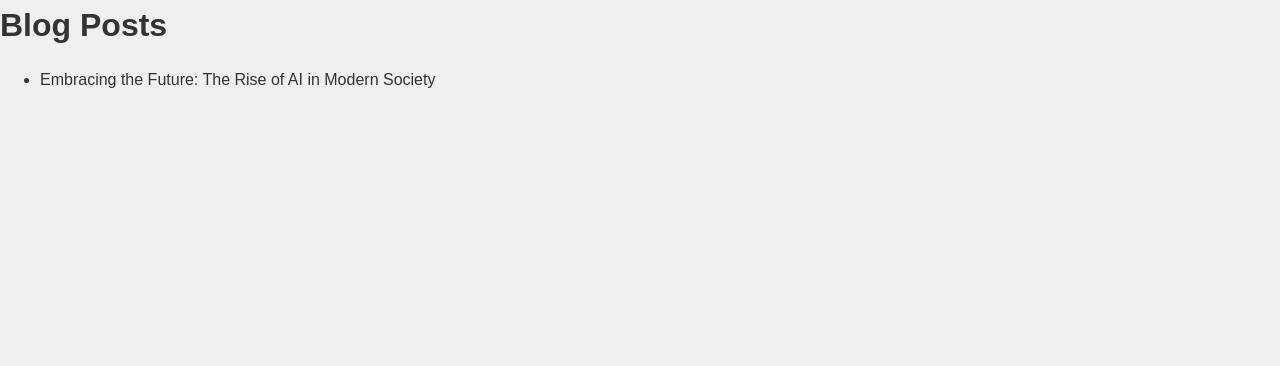
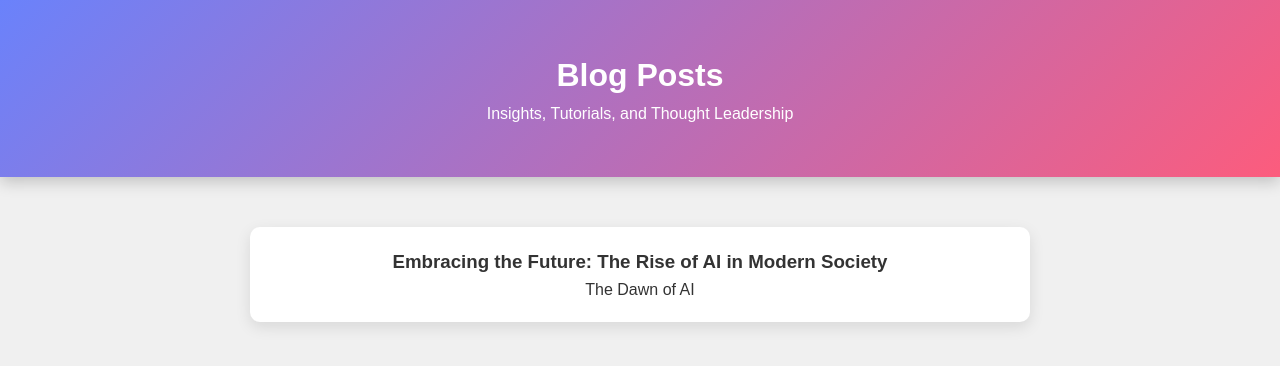
Before and after one commit to mickymultani/portfolio, a Jekyll site: the page built from blog.md, in a window 1280 px wide. Shown: the top 366 px of the page. Built offline with Jekyll 4.4.1, drawn with Linux system fonts in a browser that asks for light colours; our own code applies the rules of GitHub Pages for plain Markdown files.

Commit message:
Updated Blog posts page to mirror portfolio style

```diff
--- /dev/null
+++ b/_layouts/blog.html
@@ -0,0 +1,19 @@
+---
+layout: default
+---
+
+<!-- Floating Header -->
+<div id="floating-header">
+    <h1>Blog Posts</h1>
+    <p>Insights, Tutorials, and Thought Leadership</p>
+</div>
+
+<!-- Blog Listings -->
+<div id="floating-nav">
+    {% for post in site.posts %}
+    <a href="{{ site.baseurl }}{{ post.url }}" class="nav-box">
+        <h3>{{ post.title }}</h3>
+        <p>{{ post.excerpt | strip_html | truncate:100 }}</p>
+    </a>
+    {% endfor %}
+</div>
```
Also changed, not shown: blog.md (+1 -1 lines).
